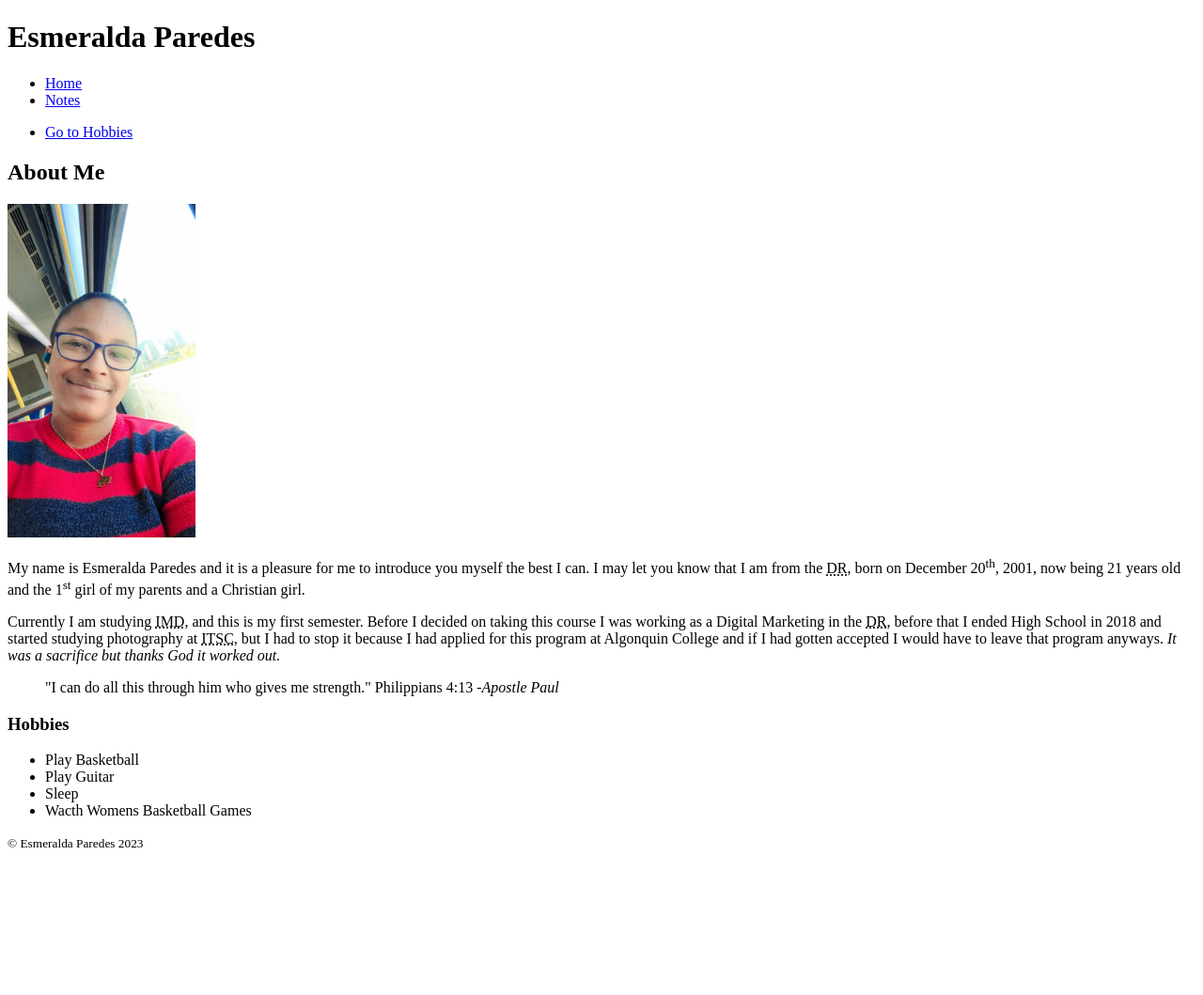
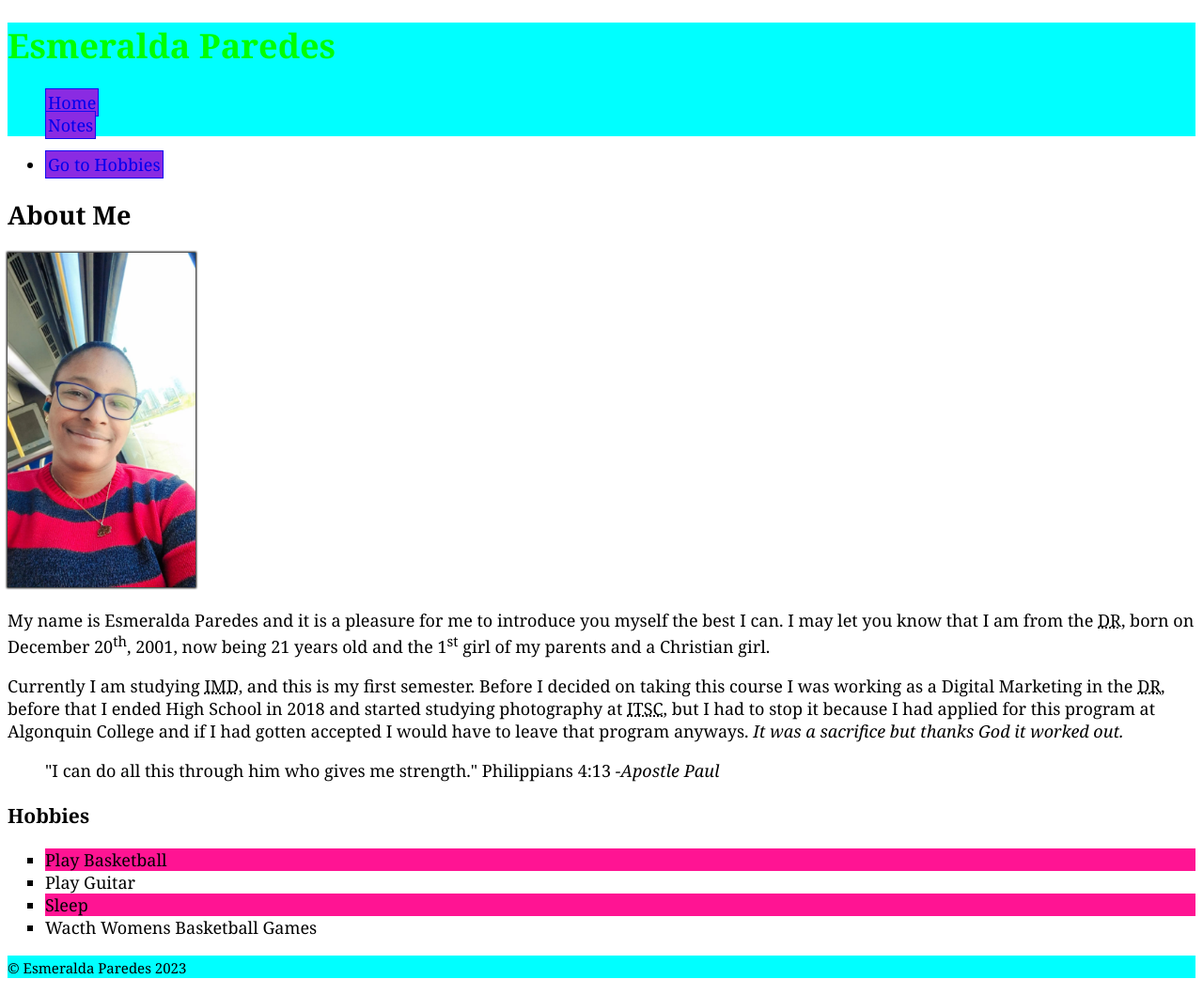
Before and after one commit to pare0262/pare0262.github.io, a plain HTML site: page html-assignment/index.html in a window 1280 px wide. Shown: the whole page at 94% size. Before the commit the page ends 922 px from the top, so only its background shows below. Drawn offline with Linux system fonts and the light colour scheme.

Commit message:
adds css

```diff
--- /dev/null
+++ b/html-assignment/css/main.css
@@ -0,0 +1,46 @@
+
+body{
+  font-size: 18px;
+  font-family: Georgia, 'Times New Roman', Times, serif;
+}
+
+h1 {
+  color: rgb(0, 255, 0);
+}
+
+header, footer{
+  background-color: aqua;
+}
+
+
+
+#my-image {
+  box-shadow: 0 0 2px 1px black;
+}
+
+.hobbies {
+  list-style-type: square;
+
+}
+
+.hobbies
+li:nth-child(odd) {
+  background-color: deeppink;
+}
+
+nav>ul {
+  list-style-type: none;
+}
+
+li>a {
+  text-decoration: none;
+  background-color: blueviolet;
+  border: springgreen;
+  padding: 2px;
+  border: 1px solid rgb(18, 14, 241);
+}
+ li>a:hover {
+  background-color: rgb(238, 255, 0);
+  text-decoration: underline;
+
+ }
--- a/html-assignment/index.html
+++ b/html-assignment/index.html
@@ -5,14 +5,15 @@
   <meta http-equiv="X-UA-Compatible" content="IE=edge">
   <meta name="viewport" content="width=device-width, initial-scale=1.0">
   <title>HTML Assignment</title>
+  <link rel="stylesheet" href="css/main.css">
 </head>
 <body>
   <header>
-    <h1>Esmeralda Paredes</h1>
+    <h1 class="site-tittle">Esmeralda Paredes</h1>
     <nav>
       <ul>
         <li><a href="index.html">Home</a></li>
-        <li><a href="notes.html" target="_blank">Notes</a></li>
+        <li><a href="notes.html" target="_blank" rel="">Notes</a></li>
       </ul>
     </nav>
   </header>
@@ -29,7 +30,7 @@
 
       <h2>About Me</h2>
 
-       <img src="images/myself.jpeg" alt="a picture of myself" width="200">
+       <img id="my-image" src="images/myself.jpeg" alt="a picture of myself" width="200">
 
 
       <p>My name is Esmeralda Paredes and it is a pleasure for me to introduce you myself the best I can. I may let you know that I am from the <abbr title="Dominican Republic">DR</abbr>, born on December 20<sup>th</sup>, 2001, now being 21 years old and the 1<sup>st</sup> girl of my parents and a Christian girl. </p>
@@ -51,7 +52,7 @@
   <section id="hobbies">
     <h3>Hobbies</h3>
 
-      <ul>
+      <ul class="hobbies">
         <li>Play Basketball</li>
         <li>Play Guitar</li>
         <li>Sleep</li>
```
Also changed, not shown: html-assignment/notes.html (+2 -1 lines).
